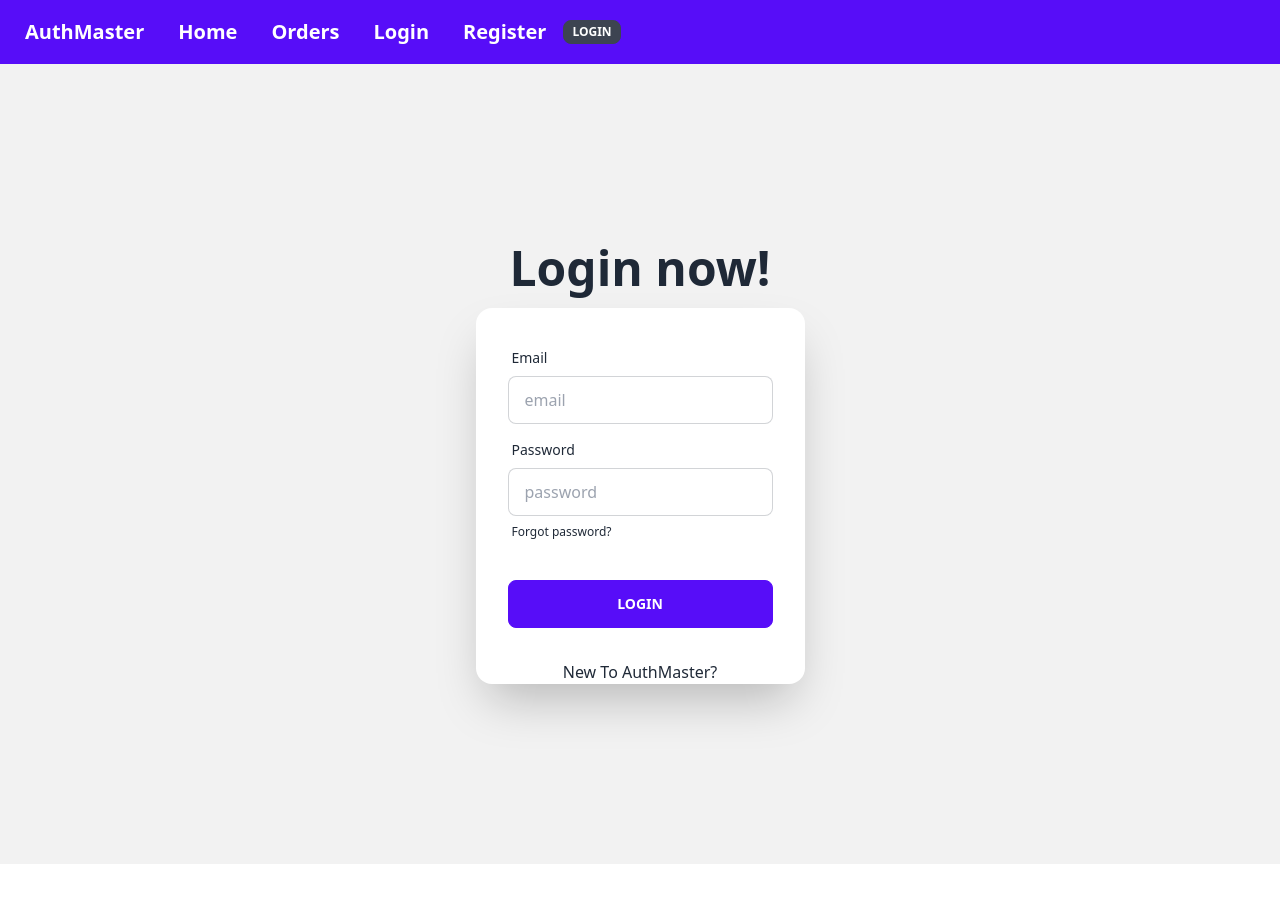
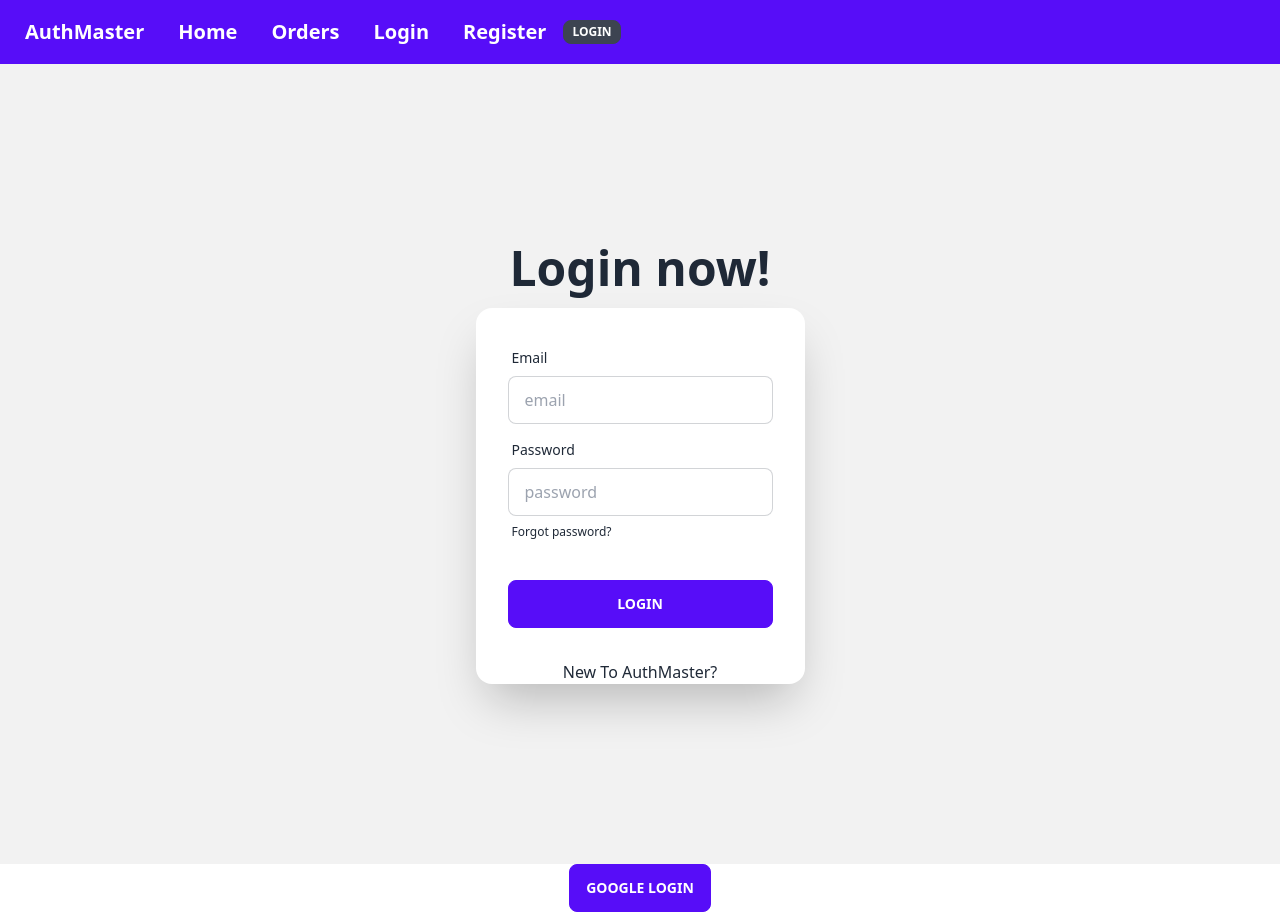
Before and after one commit to ras1k/auth-firebase-context-tailwind, a React (Vite) app: page /login in a window 1280 px wide. Before the commit the page ends 864 px from the top, so only its background shows below. Built offline with nearby package versions, Linux system fonts and the light colour scheme; no server answers.

Commit message:
google login added

```diff
--- a/src/components/Login.jsx
+++ b/src/components/Login.jsx
@@ -4,7 +4,7 @@
 
 const Login = () => {
 
-    const {signIn} = useContext(AuthContext)
+    const {signIn, signInWithGoogle} = useContext(AuthContext)
 
     const handleLogin = event => {
         event.preventDefault();
@@ -23,6 +23,18 @@
             console.log(error)
         })
     }
+
+    const googleLogin = () =>{
+        signInWithGoogle()
+        .then(result=>{
+            const loggedUser = result.user;
+            console.log(loggedUser)
+        })
+        .catch(error =>{
+            console.error(error)
+        })
+    }
+
     return (
         <div className=''>
             <div className="hero min-h-screen bg-base-200">
@@ -57,6 +69,9 @@
                     </div>
                 </div>
             </div>
+            <div className='mx-auto text-center'>
+                <button onClick={googleLogin} className=' btn btn-primary'>Google Login</button>
+            </div>
         </div>
     );
 };
--- a/src/providers/AuthProviders.jsx
+++ b/src/providers/AuthProviders.jsx
@@ -1,9 +1,12 @@
 import React, { createContext, useEffect, useState } from 'react';
-import { createUserWithEmailAndPassword, getAuth, onAuthStateChanged, signInWithEmailAndPassword, signOut } from "firebase/auth";
+import { GoogleAuthProvider, createUserWithEmailAndPassword, getAuth, onAuthStateChanged, signInWithEmailAndPassword, signInWithPopup, signOut } from "firebase/auth";
 import app from '../firebase/firebase.config';
 
 export const AuthContext = createContext(null);
+
 const auth = getAuth(app)
+const googleProvider = new GoogleAuthProvider();
+
 const AuthProviders = ({ children }) => {
     const [user, setUser] = useState(null);
     const [loading, setLoading] = useState(true)
@@ -14,6 +17,10 @@
 
     const signIn = (email, password)=>{
         return signInWithEmailAndPassword(auth, email, password)
+    }
+
+    const signInWithGoogle = () =>{
+        return signInWithPopup(auth, googleProvider)
     }
 
     const logOut = () =>{
@@ -37,6 +44,7 @@
         loading,
         createUser,
         signIn,
+        signInWithGoogle,
         logOut
     }
 
```
